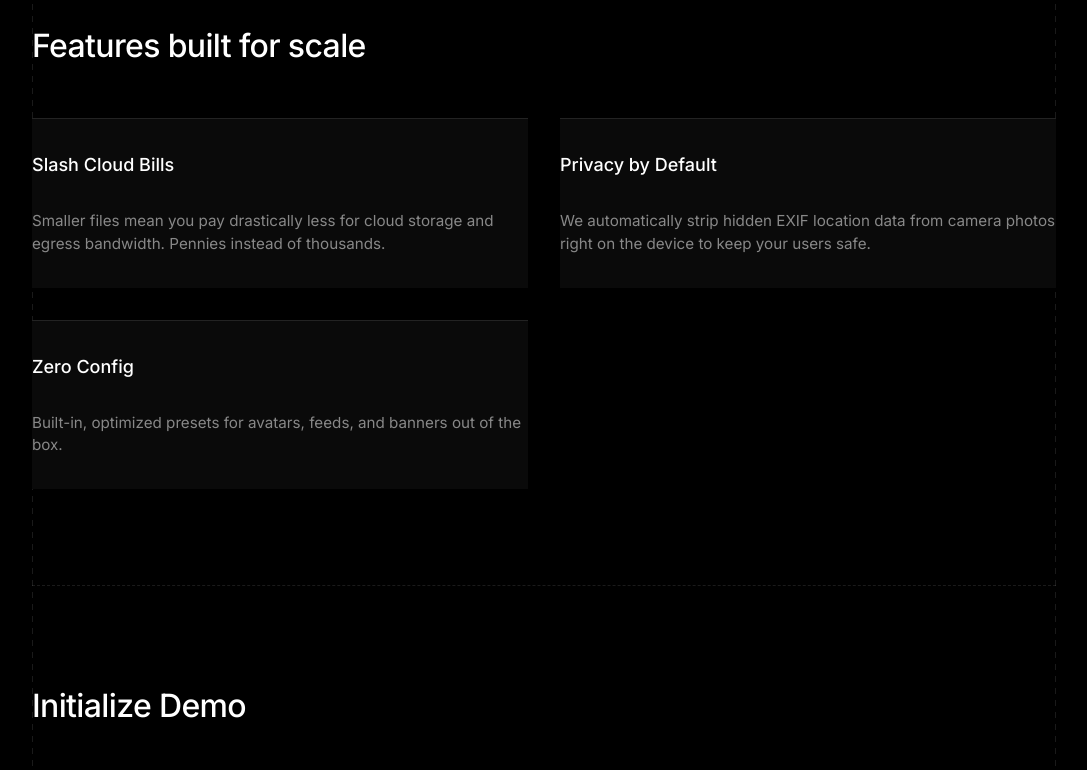
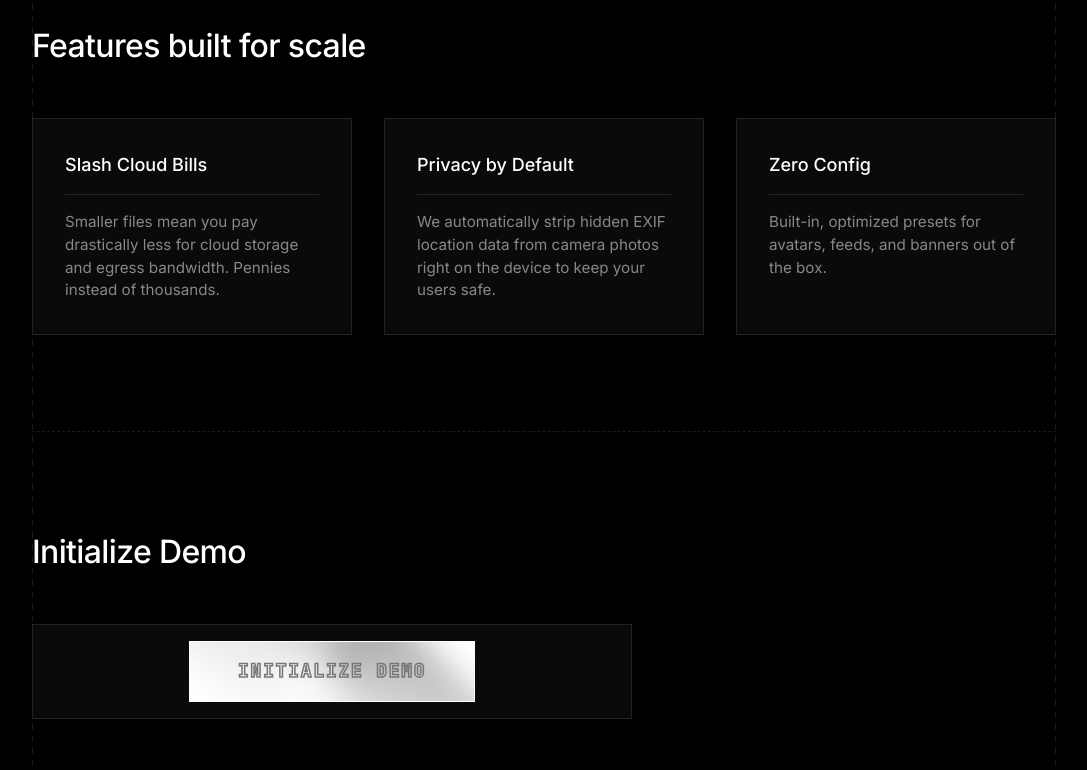
Before and after one commit to Akshraj2022/sdkweb, a website: page index.html in a window 1280 px wide. Shown: the part 1364-2134 px from the top of the page, without its empty margins (96-1183 px from the left). Drawn offline with Linux system fonts and the light colour scheme.

Commit message:
Fix features layout and button styling

```diff
--- a/index.html
+++ b/index.html
@@ -277,14 +277,17 @@
             margin-bottom: 3rem;
         }
 
-        .grid-2 {
+        .grid-2, .grid-3 {
             display: grid;
-            grid-template-columns: 1fr;
             gap: 2rem;
         }
 
+        .grid-2 { grid-template-columns: 1fr; }
+        .grid-3 { grid-template-columns: 1fr; }
+
         @media (min-width: 768px) {
             .grid-2 { grid-template-columns: 1fr 1fr; }
+            .grid-3 { grid-template-columns: repeat(3, 1fr); }
         }
 
         .card {
@@ -393,10 +396,11 @@
             display: flex;
             align-items: center;
             justify-content: center;
-            width: 100%;
-            padding: 1.5rem;
+            width: fit-content;
+            margin: 0 auto;
+            padding: 1rem 3rem;
             font-family: var(--font-mono);
-            font-size: 1.25rem;
+            font-size: 1.1rem;
             font-weight: 600;
             text-transform: uppercase;
             text-decoration: none;
@@ -404,21 +408,24 @@
             overflow: hidden;
             border: 1px solid var(--border);
             transition: transform 0.2s;
+            background: #ffffff;
         }
 
         .gradient-btn::before {
             content: '';
             position: absolute;
-            top: 0; left: 0; right: 0; bottom: 0;
-            background: linear-gradient(110deg, #000000, #333333, #888888, #ffffff, #888888, #333333, #000000);
-            background-size: 300% 300%;
-            animation: gradientMove 4s ease infinite;
-            z-index: -1;
+            top: -100%; left: -100%; width: 300%; height: 300%;
+            background: conic-gradient(from 0deg, #ffffff, #eeeeee, #cccccc, #aaaaaa, #cccccc, #eeeeee, #ffffff);
+            animation: spinSoftly 8s linear infinite;
+            z-index: 0;
+            filter: blur(15px);
         }
 
         .gradient-btn span {
-            mix-blend-mode: difference;
-            color: #ffffff;
+            position: relative;
+            z-index: 1;
+            color: transparent;
+            -webkit-text-stroke: 1.5px #777777;
             letter-spacing: 2px;
         }
 
@@ -426,10 +433,9 @@
             transform: scale(1.02);
         }
 
-        @keyframes gradientMove {
-            0% { background-position: 0% 50%; }
-            50% { background-position: 100% 50%; }
-            100% { background-position: 0% 50%; }
+        @keyframes spinSoftly {
+            0% { transform: rotate(0deg); }
+            100% { transform: rotate(360deg); }
         }
 
         footer {
@@ -524,17 +530,17 @@
 
             <section class="section">
                 <h2 class="section-title">Features built for scale</h2>
-                <div class="grid-2">
-                    <div class="card" style="border: none; border-top: 1px solid var(--border); padding-left: 0; padding-right: 0;">
-                        <h3 style="border: none;">Slash Cloud Bills</h3>
+                <div class="grid-3">
+                    <div class="card">
+                        <h3>Slash Cloud Bills</h3>
                         <p>Smaller files mean you pay drastically less for cloud storage and egress bandwidth. Pennies instead of thousands.</p>
                     </div>
-                    <div class="card" style="border: none; border-top: 1px solid var(--border); padding-left: 0; padding-right: 0;">
-                        <h3 style="border: none;">Privacy by Default</h3>
+                    <div class="card">
+                        <h3>Privacy by Default</h3>
                         <p>We automatically strip hidden EXIF location data from camera photos right on the device to keep your users safe.</p>
                     </div>
-                    <div class="card" style="border: none; border-top: 1px solid var(--border); padding-left: 0; padding-right: 0;">
-                        <h3 style="border: none;">Zero Config</h3>
+                    <div class="card">
+                        <h3>Zero Config</h3>
                         <p>Built-in, optimized presets for avatars, feeds, and banners out of the box.</p>
                     </div>
                 </div>
```
